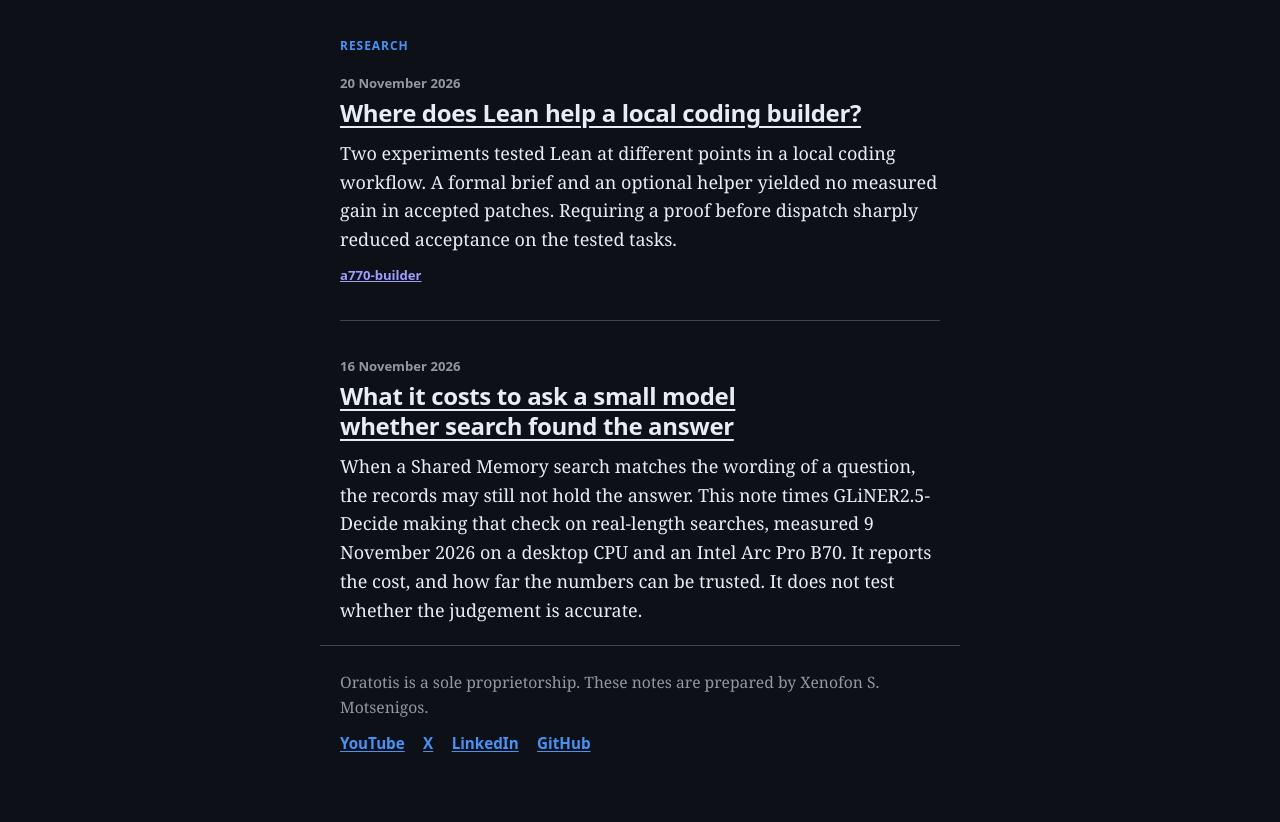
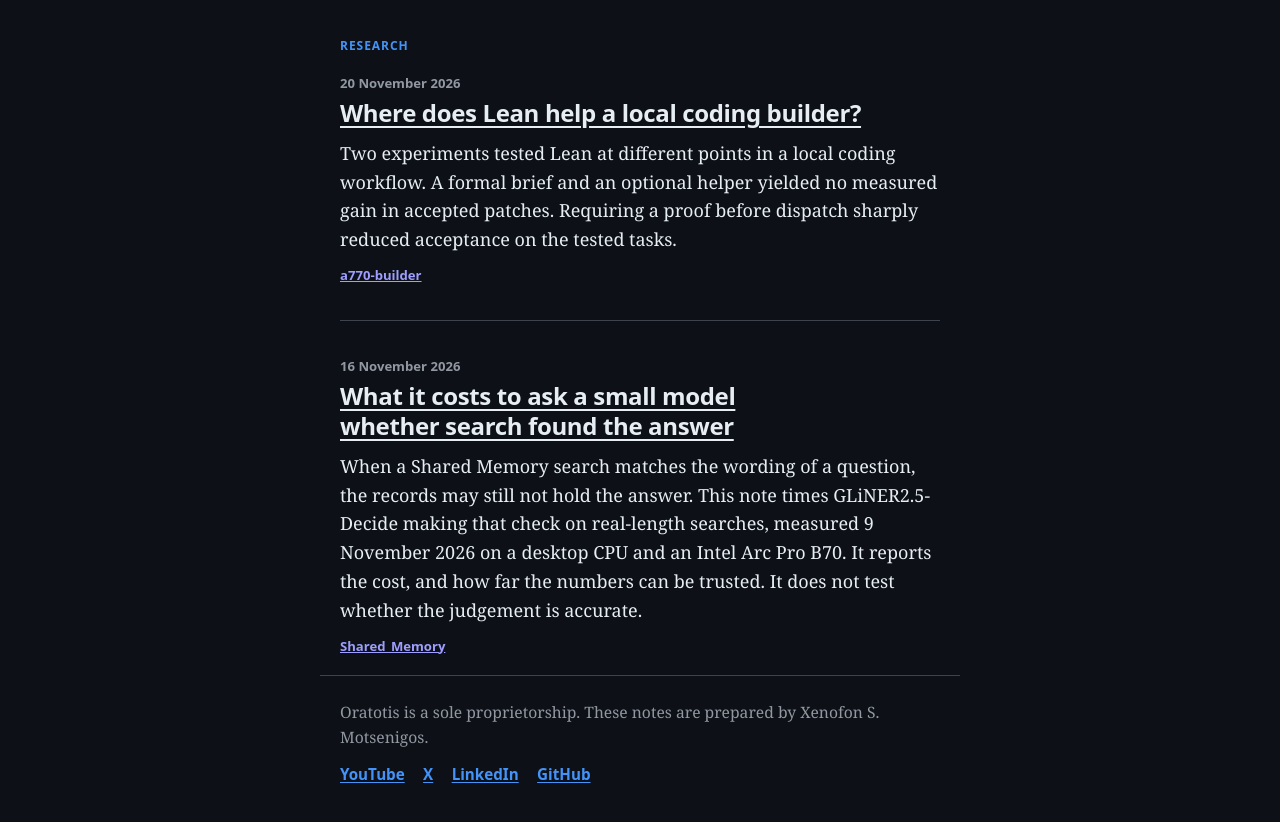
Before and after one commit to KanenasInGreece/KanenasInGreece.github.io, a plain HTML site: page index.html in a window 1280 px wide. Shown: the part 192-1014 px from the top of the page. Drawn offline with Linux system fonts and the light colour scheme.

Commit message:
Link the cost note to Shared Memory.

```diff
--- a/index.html
+++ b/index.html
@@ -130,6 +130,7 @@
         <a href="/articles/ai/decision-models.html">What it costs to ask a small model whether search found the answer</a>
       </h2>
       <p class="preamble">When a Shared Memory search matches the wording of a question, the records may still not hold the answer. This note times GLiNER2.5-Decide making that check on real-length searches, measured 9 November 2026 on a desktop CPU and an Intel Arc Pro B70. It reports the cost, and how far the numbers can be trusted. It does not test whether the judgement is accurate.</p>
+      <p class="repo"><a href="https://github.com/KanenasInGreece/Shared_Memory">Shared_Memory</a></p>
     </article>
   </main>
 
```
